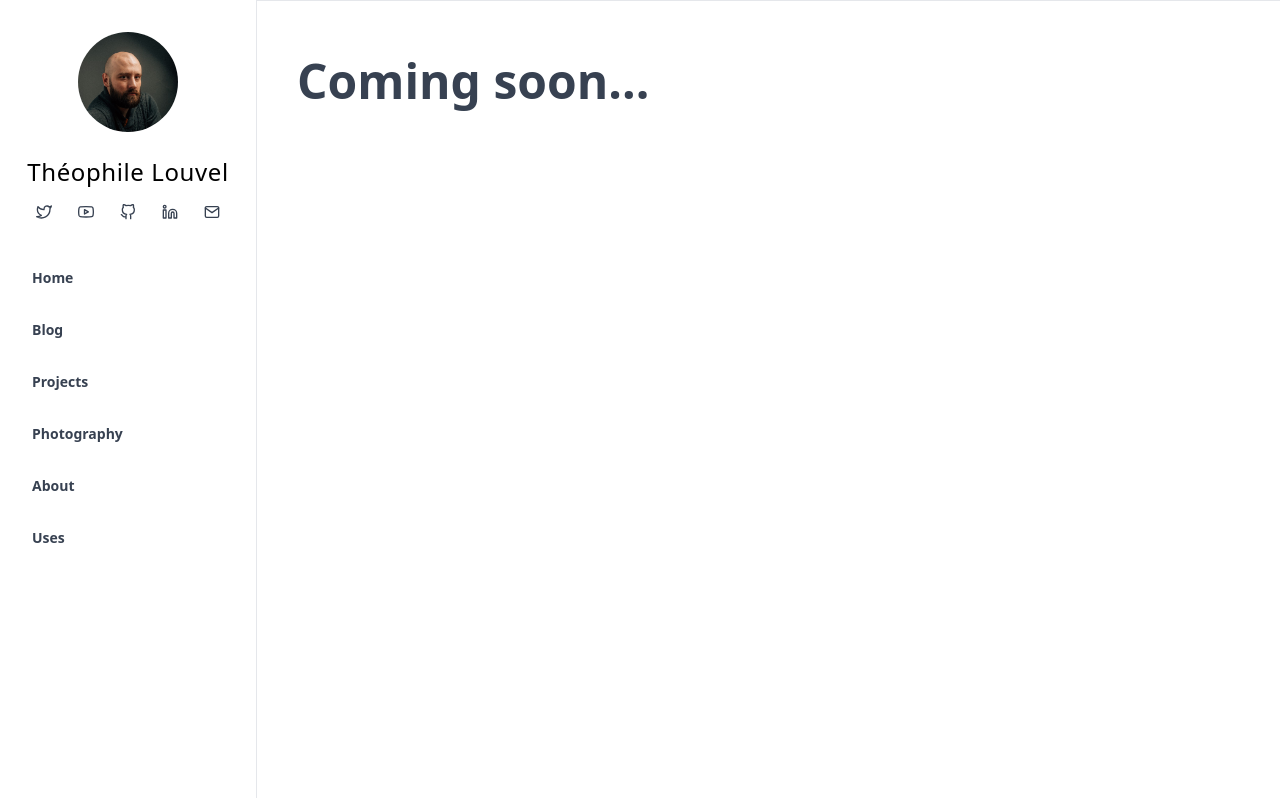
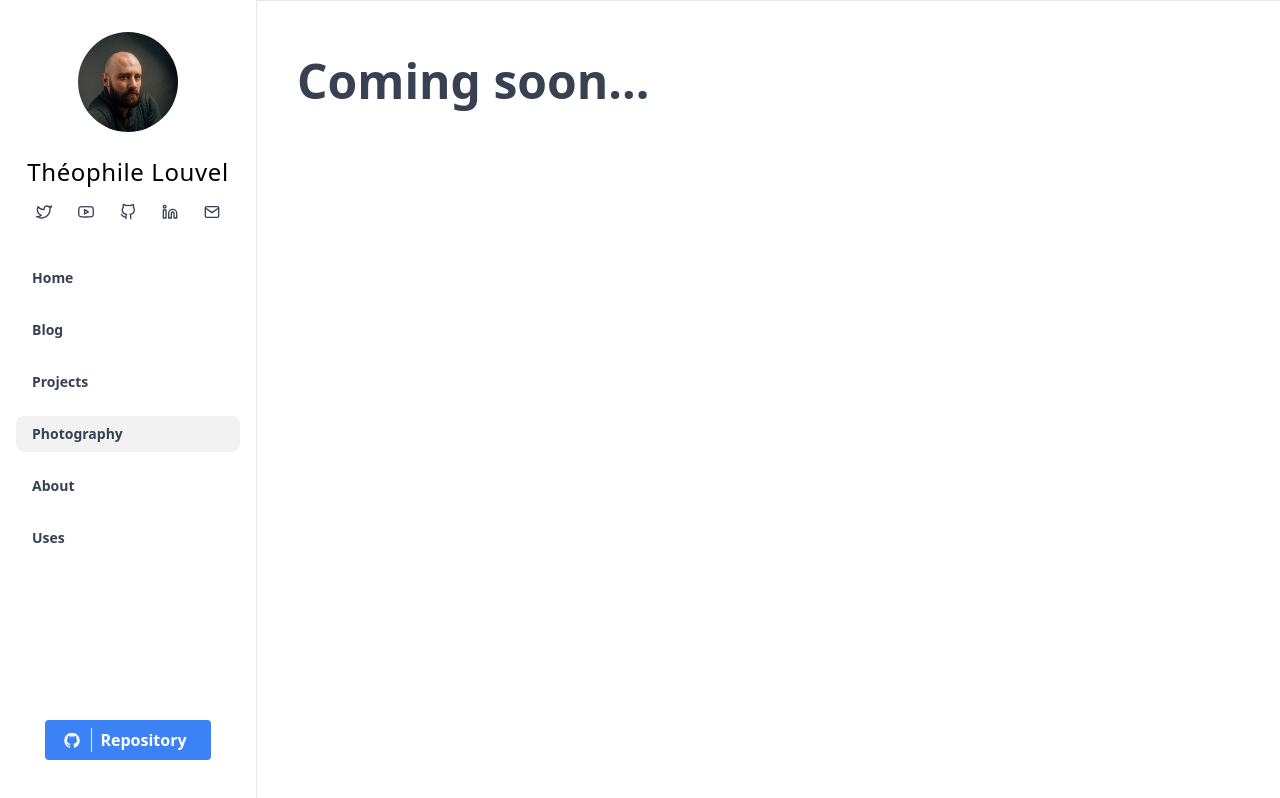
Before and after one commit to theophilelouvel/personal-site, a Next.js app: page /photography in a window 1280 px wide. Built offline with nearby package versions, Linux system fonts and the light colour scheme.

Commit message:
Implementing active navigation styles + removing active link from mobile menu

```diff
--- a/components/Layout.js
+++ b/components/Layout.js
@@ -1,6 +1,6 @@
 import Head from 'next/head'
-import Sidebar from 'components/Sidebar/Sidebar'
-import MobileMenu from 'components/Sidebar/MobileMenu'
+import Sidebar from 'components/Navigation/Sidebar'
+import MobileMenu from 'components/Navigation/MobileMenu'
 
 export default function Layout({ children, home }) {
     return (
--- a/components/Sidebar/MobileMenu.js
+++ b/components/Navigation/MobileMenu.js
@@ -1,5 +1,5 @@
 import { useState } from 'react'
-import Navigation from './Navigation'
+import NavLinks from './NavLinks'
 import SocialIcons from './SocialIcons'
 import { FiMenu, FiX } from 'react-icons/fi'
 import Link from 'next/link'
@@ -38,7 +38,7 @@ export default function Sidebar() {
                     <button onClick={handleToggle} className="btn-nav fixed top-4 right-6">
                         <FiX size="30px" />
                     </button>
-                    <Navigation />
+                    <NavLinks />
                     <div className="fixed bottom-16">
                         <SocialIcons />
                     </div>
--- /dev/null
+++ b/components/Navigation/NavLinks.js
@@ -0,0 +1,32 @@
+import Link from 'next/link'
+import { useRouter } from 'next/router'
+
+const links = [
+  { href: '/', label: 'Home' },
+  { href: '/blog', label: 'Blog' },
+  { href: '/projects', label: 'Projects' },
+  { href: '/photography', label: 'Photography' },
+  { href: '/about', label: 'About' },
+  { href: '/uses', label: 'Uses' }
+]
+
+export default function Navigation() {
+  const router = useRouter()
+  return (
+    <nav className="block h-screen md:h-full w-screen md:w-full px-4 mt-0 md:mt-6 overflow-y-auto">
+      <ul className="md:divide-y-0">
+        {links.map(({ href, label }) => (
+          <li key={`${href}${label}`} className="mt-2 md:mt-4 flex flex-col md:block">
+            <Link href={href}>
+              <a className={router.pathname === href ? "mt-4 mx-2 md:mx-0 btn-nav-active" : "mt-4 mx-2 md:mx-0 btn-nav hover-opacity"}>
+                {label}
+                {/* &#60;{label} /&#62; */}
+              </a>
+            </Link>
+          </li>
+        ))}
+      </ul>
+
+    </nav >
+  )
+}
--- /dev/null
+++ b/components/Navigation/RepoButton.js
@@ -0,0 +1,16 @@
+import { DiGithubBadge } from "react-icons/di";
+
+export default function RepoButton() {
+    return (
+        <a href="https://github.com/theophilelouvel/personal-site" target="_blank" >
+            <button className="btn-blue items-center flex pr-6 divide-x focus:outline-none">
+                <div className="-pl-2 pr-2">
+                    <DiGithubBadge size="22px" />
+                </div>
+                <p className="pl-2">
+                    Repository
+                </p>
+            </button>
+        </a>
+    )
+}
--- a/components/Sidebar/Sidebar.js
+++ b/components/Navigation/Sidebar.js
@@ -1,14 +1,15 @@
-import { useState } from 'react'
-import Navigation from './Navigation'
+import NavLinks from './NavLinks';
 import Social from './Social'
-import { FiMenu } from 'react-icons/fi'
-
+import RepoButton from './RepoButton'
 
 export default function Sidebar() {
     return (
         <div className="hidden w-screen flex-1 md:flex flex-col md:w-64 overflow-y-auto h-screen bg-white">
             <Social />
-            <Navigation />
+            <NavLinks />
+            <div className="mx-auto my-10">
+                <RepoButton />
+            </div>
         </div >
     )
 }
--- a/components/Sidebar/SocialIcons.js
+++ b/components/Navigation/SocialIcons.js
@@ -4,7 +4,7 @@ const links = [
     { name: 'twitter', href: 'https://twitter.com/theophilelouvel', icon: <FiTwitter /> },
     { name: 'youtube', href: 'https://www.youtube.com/channel/UCco896WsL_UlJeOecstyRAA', icon: <FiYoutube /> },
     { name: 'github', href: 'https://github.com/theophilelouvel', icon: <FiGithub /> },
-    { name: 'linkedin', href: 'https://www.linkedin.com/theophilelouvel', icon: <FiLinkedin /> },
+    { name: 'linkedin', href: 'https://www.linkedin.com/in/theophilelouvel', icon: <FiLinkedin /> },
     { name: 'mail', href: 'mailto:louveltheophile@gmail.com', icon: <FiMail /> }
 ]
 
--- a/components/Sidebar/Navigation.js
+++ /dev/null
@@ -1,29 +0,0 @@
-import Link from 'next/link'
-
-const links = [
-  { href: '/', label: 'Home' },
-  { href: '/blog', label: 'Blog' },
-  { href: '/projects', label: 'Projects' },
-  { href: '/photography', label: 'Photography' },
-  { href: '/about', label: 'About' },
-  { href: '/uses', label: 'Uses' }
-]
-
-export default function Navigation() {
-  return (
-    <div className="block h-screen md:h-full w-screen md:w-full px-4 mt-0 md:mt-6">
-      <ul className="divide-y md:divide-y-0">
-        {links.map(({ href, label }) => (
-          <li key={`${href}${label}`} className="mt-2 md:mt-4 flex flex-col md:block">
-            <Link href={href}>
-              <a className="mt-4 mx-2 md:mx-0 btn-nav hover-opacity">
-                {/* <a className="text-center md:text-left block px-4 py-2 mt-4 mx-2 md:mx-0 text-xl md:text-sm font-semibold text-gray-900 rounded-lg dark-mode:bg-gray-700 md:dark-mode:hover:bg-gray-600 md:dark-mode:focus:bg-gray-600 dark-mode:focus:text-white dark-mode:hover:text-white dark-mode:text-gray-200 hover:text-gray-900 focus:text-gray-900 focus:outline-none focus:shadow-outline hover-opacity"> */}
-                {label}
-              </a>
-            </Link>
-          </li>
-        ))}
-      </ul>
-    </div >
-  )
-}
--- a/styles/index.css
+++ b/styles/index.css
@@ -17,7 +17,11 @@ body {
 }
 
 .btn-nav {
-  @apply text-center md:text-left text-gray-700 text-xl md:text-sm block cursor-pointer rounded-lg px-4 py-2 focus:outline-none md:text-sm md:font-semibold focus:outline-none
+  @apply text-center md:text-left text-gray-700 text-xl md:text-sm block cursor-pointer rounded-lg px-4 py-2 focus:outline-none md:text-sm md:font-semibold
+}
+
+.btn-nav-active {
+  @apply hidden md:block text-center md:text-left text-gray-700 text-xl md:text-sm block cursor-pointer rounded-lg px-4 py-2 md:text-sm md:font-semibold focus:outline-none bg-black bg-opacity-5
 }
 
 .big-title {
```
Also changed, not shown: components/Navigation/Social.js (renamed from components/Sidebar/Social.js).
